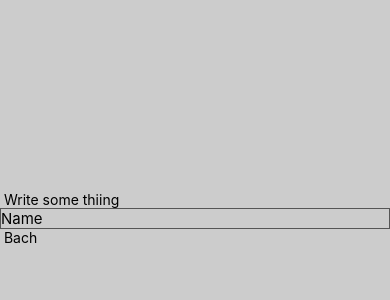
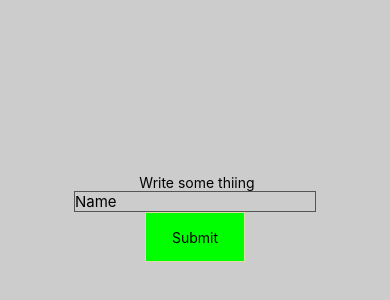
Before and after one commit to anhdayem818/demo-react-native, a React Native app: screen / in a window 390 px wide. Shown: the part 204-504 px from the top of the page. Built offline with nearby package versions, Linux system fonts and the light colour scheme.

Commit message:
press and button

```diff
--- a/App.js
+++ b/App.js
@@ -8,42 +8,53 @@ import {
   Linking,
   ScrollView,
   TextInput,
+  Pressable
  } from 'react-native';
 
 export default function App() {
   const [name, setName] = useState('Bach')
-  const [session, setSession] = useState({number: 11, title: "State"})
-
-  const [Items, setItems] = useState([
-    { key: 1, name: "Item 1"},
-    { key: 2, name: "Item 2"},
-    { key: 3, name: "Item 3"},
-    { key: 4, name: "Item 4"},
-    { key: 5, name: "Item 5"},
-    { key: 6, name: "Item 6"},
-    { key: 7, name: "Item 7"},
-    { key: 8, name: "Item 8"},
-    { key: 9, name: "Item 9"},
-    { key: 10, name: "Item 10"},
-    { key: 11, name: "Item 11"},
-  ])
-  const onClickHandler = ()=>{
-    setName("Programing of Bach")
-    setSession({number: session.number+1, title: session.title})
+  const [submidtted, setSubmidtted]= useState(false)
+  const onPressHandler = () =>{
+    setSubmidtted(!submidtted)
   }
 
   return (
     <View style={styles.container}>
-      <Text> Write some thiing</Text>
+      <Text style={styles.text}> Write some thiing</Text>
       <TextInput
         style={styles.text_inputs}
         placeholder="Name"
         onChangeText={(value)=>setName(value) }
       >
       </TextInput>
+      {/* <Button title="Submit" onPress={onPressHandler} >
+      </Button> */}
 
-      <Text> {name}</Text>
+      <View style={styles.text}>
+        <Pressable
+          // onPress={onPressHandler}
+          onLongPress={onPressHandler}
+          delayLongPress={1000}
+          style={ ({pressed}) => [
+            {backgroundColor: pressed ? "#ddd" : "#0f0" },
+            styles.button,
+          ] }
+          android_ripple={{color: '#00f'}}
+        >
+          <Text style={styles.text}>
+            { submidtted ? 'Clear' : 'Submit' }
+          </Text>
+        </Pressable>
+      </View>
 
+      {
+        submidtted ?
+          <View>
+            <Text> Hello {name}</Text>
+          </View>
+        :
+        null
+      }
     </View>
   );
 }
@@ -52,13 +63,25 @@ const styles = StyleSheet.create({
   container: {
     flex: 1,
     backgroundColor: '#fff',
-    alignItems: 'stretch',
+    alignItems: 'center',
     justifyContent: 'center',
     backgroundColor: "#ccc"
+  },
+  text: {
+    textAlign: 'center',
   },
   text_inputs: {
     borderWidth: 1,
     borderColor: '#555',
     fontSize: 15,
+  },
+  button:{
+    borderWidth: 1,
+    borderColor: '#dda',
+    backgroundColor: "#0f0",
+    height: 50,
+    width: 100,
+    textAlign: 'center',
+    justifyContent: 'center',
   }
 });
```
